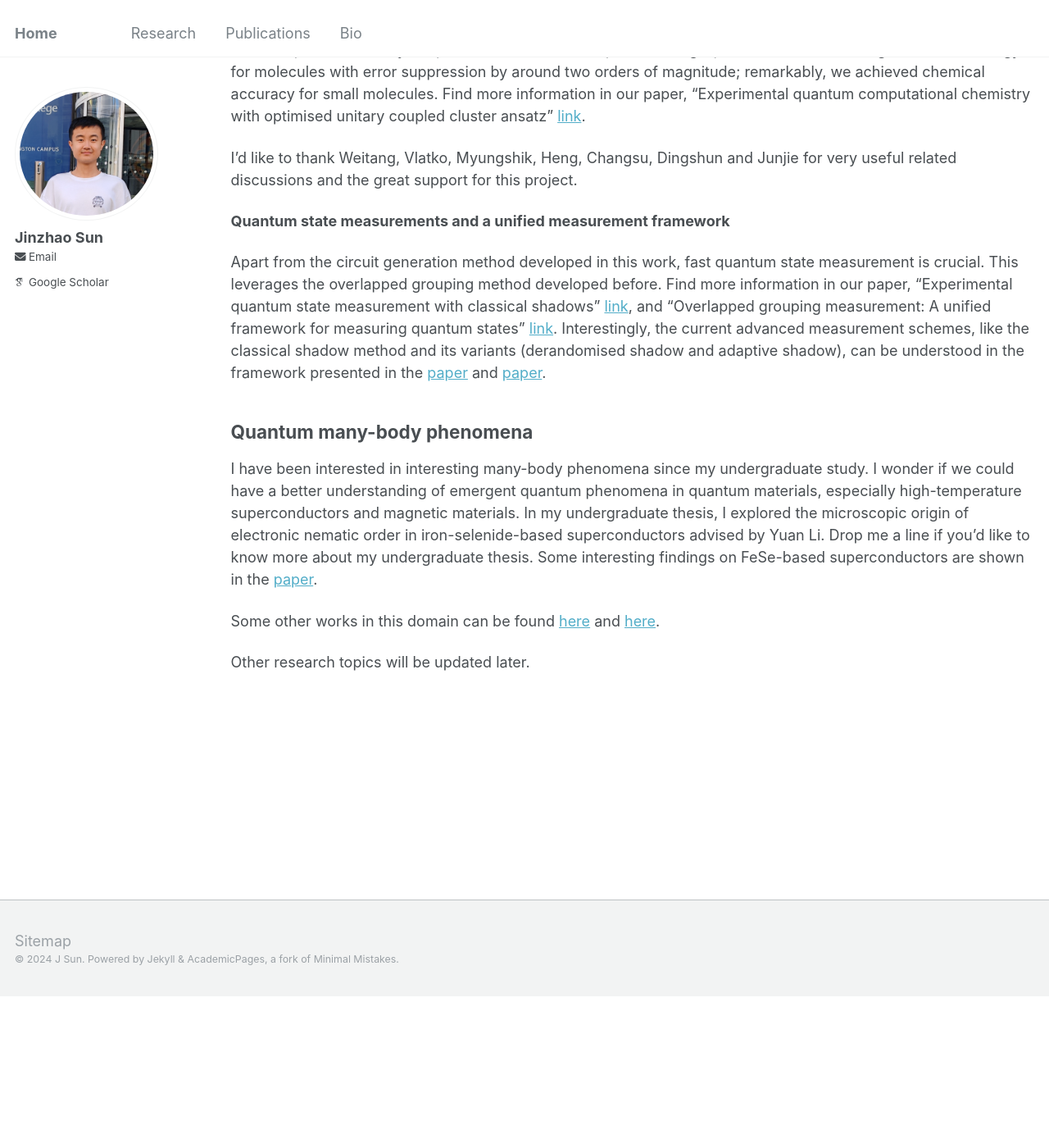
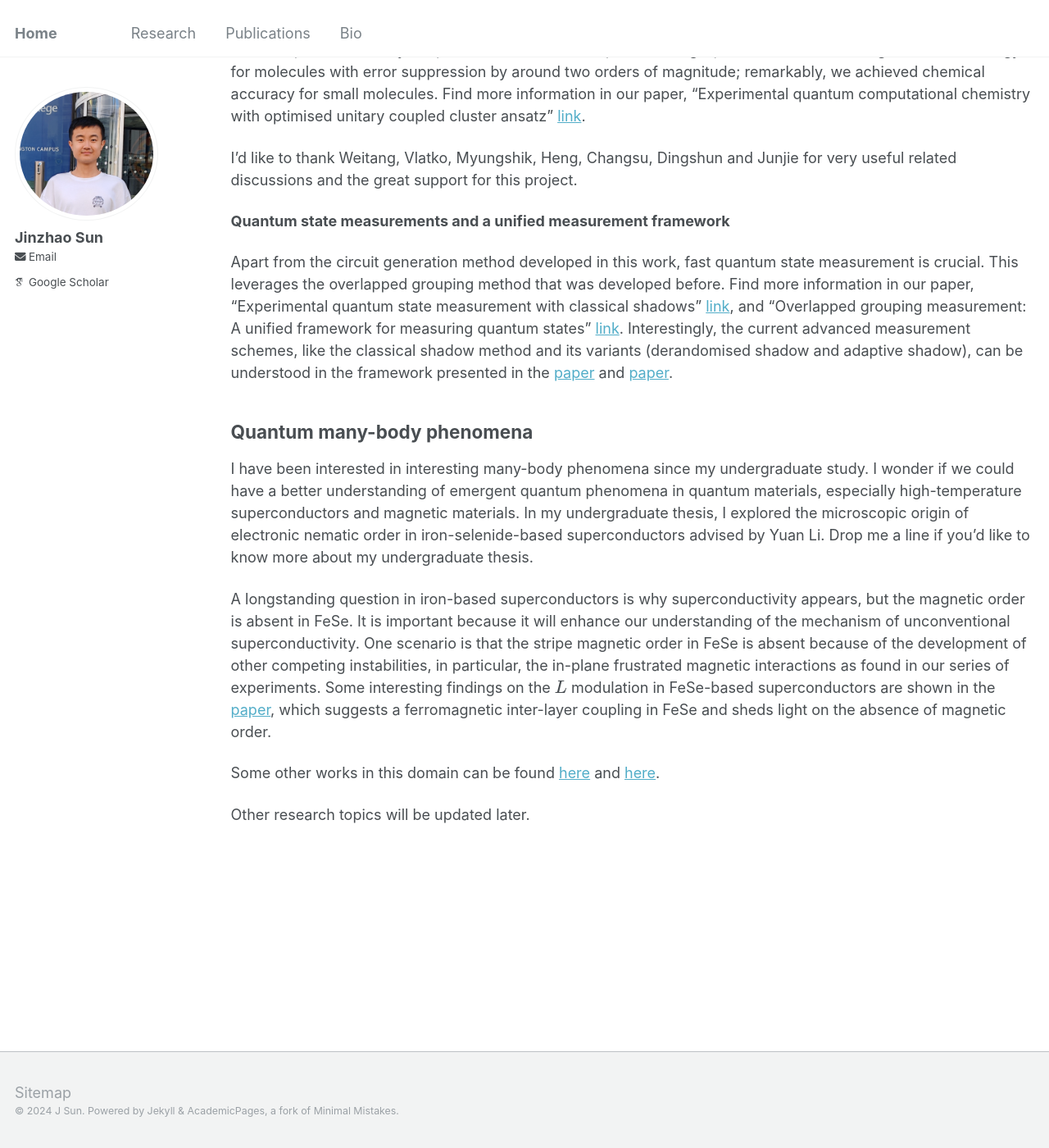
Before and after one commit to jinzhao-sun/jinzhao-sun.github.io, a Jekyll site: the page built from _pages/research.md, in a window 1280 px wide and 1400 px high, scrolled down 4342 px. Shown: the whole window at 82% size. Built offline with Jekyll 4.4.1, drawn with Linux system fonts in a browser that asks for light colours; some web fonts are replaced; before the commit the page ends 5557 px from its top, so only the background shows below that.

Commit message:
Update research.md

```diff
--- a/_pages/research.md
+++ b/_pages/research.md
@@ -89,13 +89,16 @@ I'd like to thank Weitang, Vlatko, Myungshik, Heng, Changsu, Dingshun and Junjie
 
 **Quantum state measurements and a unified measurement framework**
 
-Apart from the circuit generation method developed in this work, fast quantum state measurement is crucial. This leverages the overlapped grouping method developed before. Find more information in our paper, "Experimental quantum state measurement with classical shadows" [link](https://journals.aps.org/prl/abstract/10.1103/PhysRevLett.127.200501), and "Overlapped grouping measurement: A unified framework for measuring quantum states" [link](https://quantum-journal.org/papers/q-2023-01-13-896/). Interestingly, the current advanced measurement schemes, like the classical shadow method and its variants (derandomised shadow and adaptive shadow), can be understood in the framework presented in the [paper](https://quantum-journal.org/papers/q-2023-01-13-896/) and [paper](https://journals.aps.org/prl/abstract/10.1103/PhysRevLett.127.200501).
+Apart from the circuit generation method developed in this work, fast quantum state measurement is crucial. This leverages the overlapped grouping method that was developed before. Find more information in our paper, "Experimental quantum state measurement with classical shadows" [link](https://journals.aps.org/prl/abstract/10.1103/PhysRevLett.127.200501), and "Overlapped grouping measurement: A unified framework for measuring quantum states" [link](https://quantum-journal.org/papers/q-2023-01-13-896/). Interestingly, the current advanced measurement schemes, like the classical shadow method and its variants (derandomised shadow and adaptive shadow), can be understood in the framework presented in the [paper](https://quantum-journal.org/papers/q-2023-01-13-896/) and [paper](https://journals.aps.org/prl/abstract/10.1103/PhysRevLett.127.200501).
 
 
 Quantum many-body phenomena
 -----
 
-I have been interested in interesting many-body phenomena since my undergraduate study. I wonder if we could have a better understanding of emergent quantum phenomena in quantum materials, especially high-temperature superconductors and magnetic materials. In my undergraduate thesis, I explored the microscopic origin of electronic nematic order in iron-selenide-based superconductors advised by Yuan Li. Drop me a line if you'd like to know more about my undergraduate thesis. Some interesting findings on FeSe-based superconductors are shown in the [paper](https://arxiv.org/pdf/2407.05548).
+I have been interested in interesting many-body phenomena since my undergraduate study. I wonder if we could have a better understanding of emergent quantum phenomena in quantum materials, especially high-temperature superconductors and magnetic materials. In my undergraduate thesis, I explored the microscopic origin of electronic nematic order in iron-selenide-based superconductors advised by Yuan Li. Drop me a line if you'd like to know more about my undergraduate thesis.
+
+A longstanding question in iron-based superconductors is why superconductivity appears, but the magnetic order is absent in FeSe. It is important because it will enhance our understanding of the mechanism of unconventional superconductivity. One scenario is that the stripe magnetic order in FeSe is absent
+because of the development of other competing instabilities, in particular, the in-plane frustrated magnetic interactions as found in our series of experiments. Some interesting findings on the $$L$$ modulation in FeSe-based superconductors are shown in the [paper](https://arxiv.org/pdf/2407.05548), which suggests a ferromagnetic inter-layer coupling in FeSe and sheds light on the absence of magnetic order.
 
 Some other works in this domain can be found [here](https://www.nature.com/articles/s41535-023-00604-4) and [here](https://www.sciencedirect.com/science/article/abs/pii/S209592731730628X).
 
```
